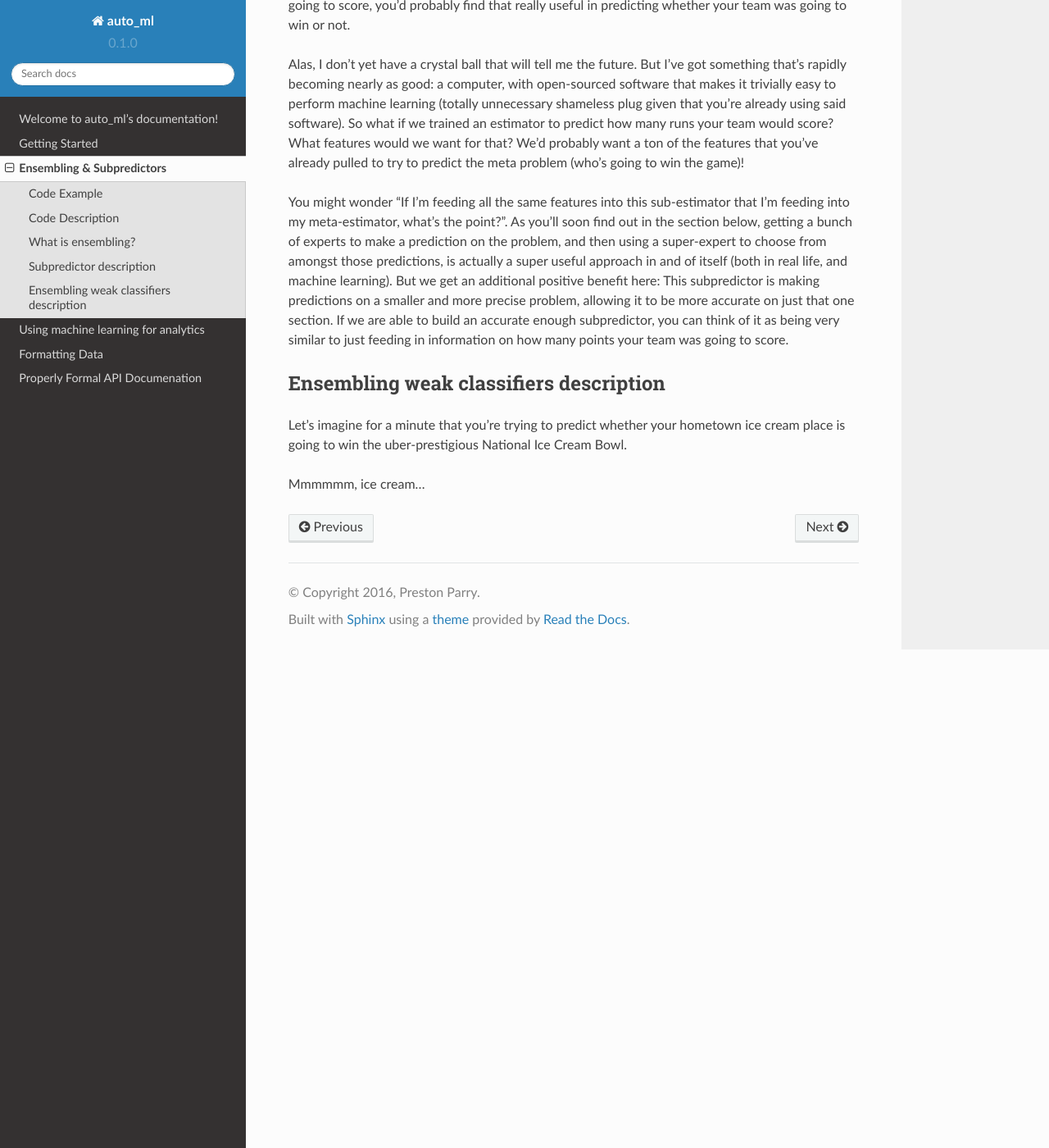
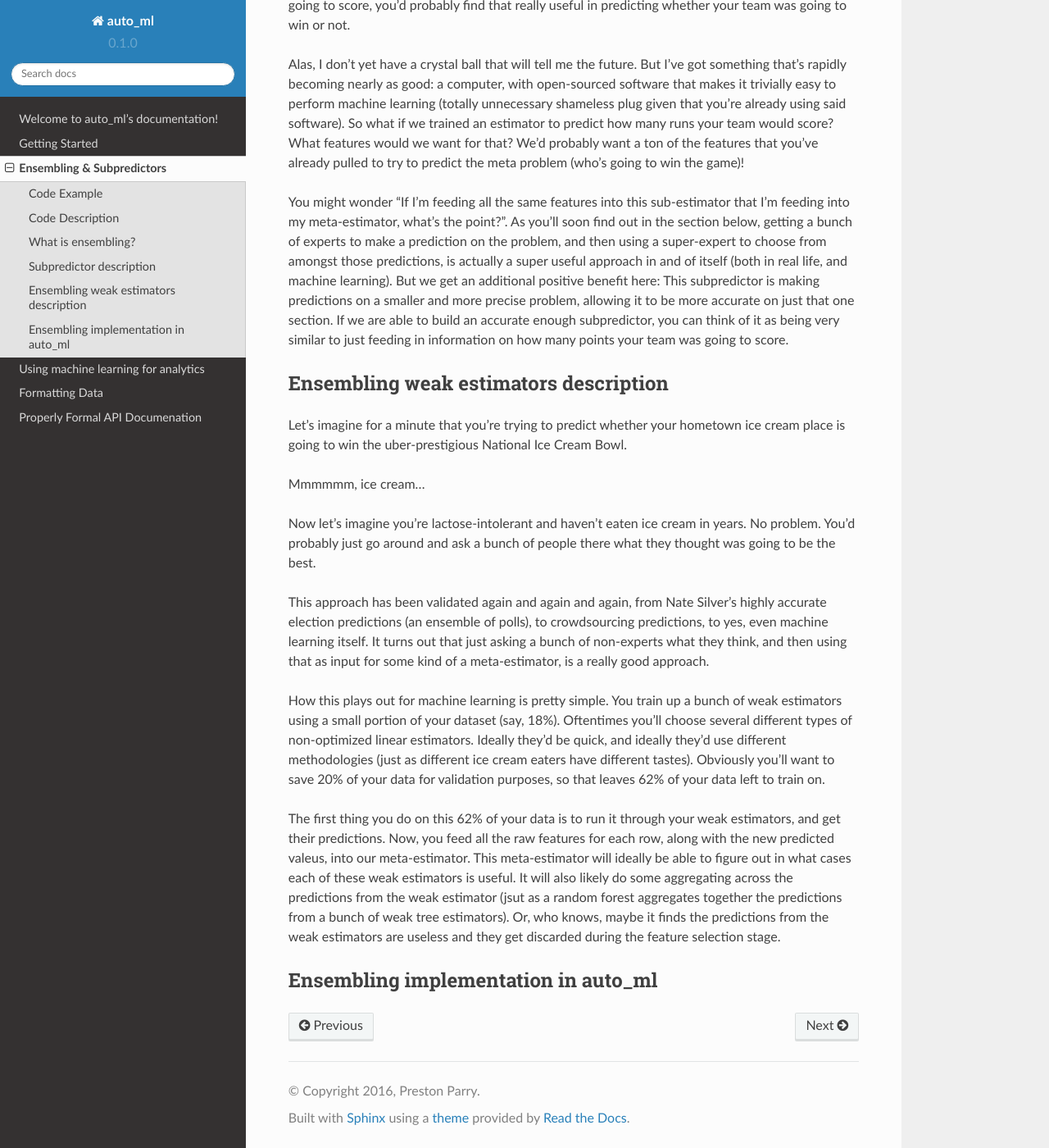
Before and after one commit to ClimbsRocks/auto_ml, a Sphinx documentation site: the page built from docs/source/ensembling.rst, in a window 1280 px wide and 1400 px high, scrolled down 1121 px. Shown: the whole window at 82% size. Built offline with Sphinx 7.4.7 and the Read the Docs theme 2.0.0, drawn with Linux system fonts in a browser that asks for light colours.

Commit message:
finishes narrative explanation of ensembling weak classifiers

```diff
--- a/docs/source/ensembling.rst
+++ b/docs/source/ensembling.rst
@@ -53,9 +53,21 @@ Alas, I don't yet have a crystal ball that will tell me the future. But I've got
 You might wonder "If I'm feeding all the same features into this sub-estimator that I'm feeding into my meta-estimator, what's the point?". As you'll soon find out in the section below, getting a bunch of experts to make a prediction on the problem, and then using a super-expert to choose from amongst those predictions, is actually a super useful approach in and of itself (both in real life, and machine learning). But we get an additional positive benefit here: This subpredictor is making predictions on a smaller and more precise problem, allowing it to be more accurate on just that one section. If we are able to build an accurate enough subpredictor, you can think of it as being very similar to just feeding in information on how many points your team was going to score.
 
 
-Ensembling weak classifiers description
+Ensembling weak estimators description
 -----------------------------------------
 
 Let's imagine for a minute that you're trying to predict whether your hometown ice cream place is going to win the uber-prestigious National Ice Cream Bowl.
 
 Mmmmmm, ice cream...
+
+Now let's imagine you're lactose-intolerant and haven't eaten ice cream in years. No problem. You'd probably just go around and ask a bunch of people there what they thought was going to be the best.
+
+This approach has been validated again and again and again, from Nate Silver's highly accurate election predictions (an ensemble of polls), to crowdsourcing predictions, to yes, even machine learning itself. It turns out that just asking a bunch of non-experts what they think, and then using that as input for some kind of a meta-estimator, is a really good approach.
+
+How this plays out for machine learning is pretty simple. You train up a bunch of weak estimators using a small portion of your dataset (say, 18%). Oftentimes you'll choose several different types of non-optimized linear estimators. Ideally they'd be quick, and ideally they'd use different methodologies (just as different ice cream eaters have different tastes). Obviously you'll want to save 20% of your data for validation purposes, so that leaves 62% of your data left to train on.
+
+The first thing you do on this 62% of your data is to run it through your weak estimators, and get their predictions. Now, you feed all the raw features for each row, along with the new predicted valeus, into our meta-estimator. This meta-estimator will ideally be able to figure out in what cases each of these weak estimators is useful. It will also likely do some aggregating across the predictions from the weak estimator (jsut as a random forest aggregates together the predictions from a bunch of weak tree estimators). Or, who knows, maybe it finds the predictions from the weak estimators are useless and they get discarded during the feature selection stage.
+
+
+Ensembling implementation in auto_ml
+--------------------------------------
```
